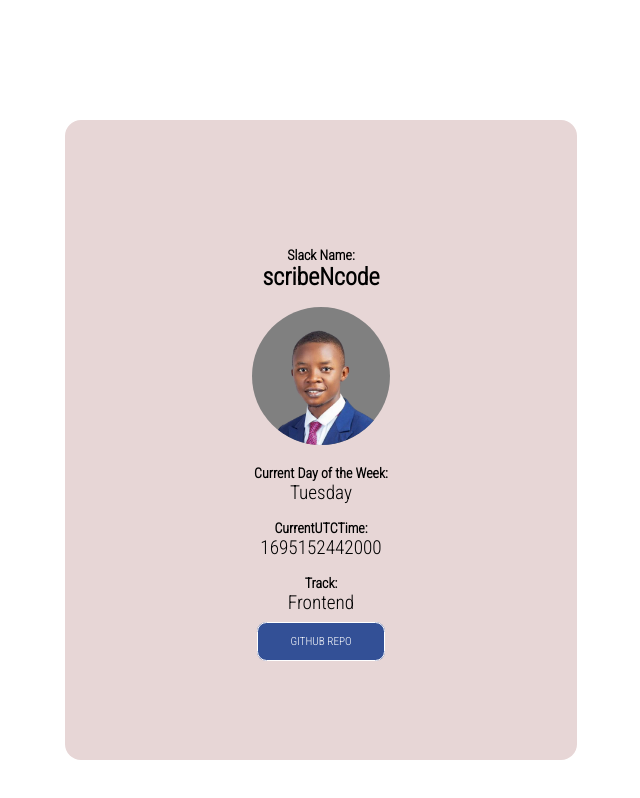
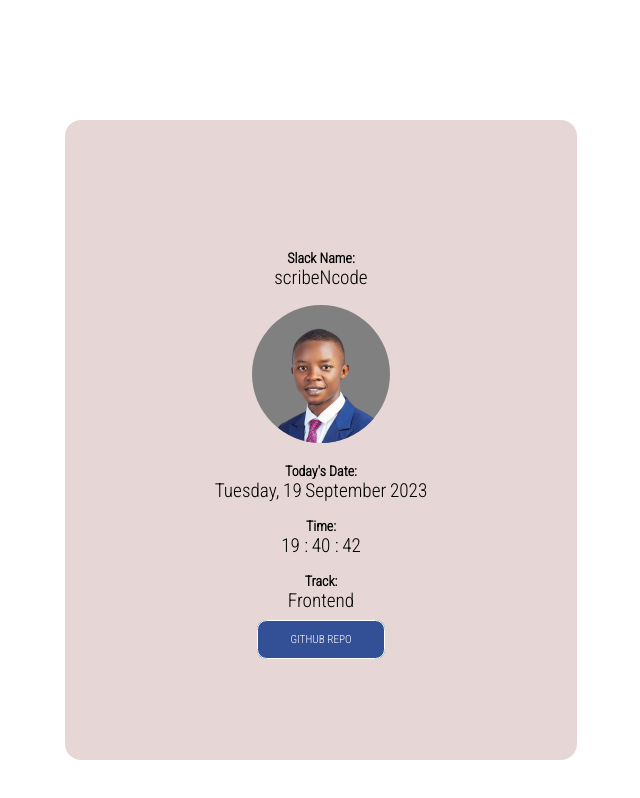
Before and after one commit to scribeNcode/DayTrackerUTC, a plain HTML site: page index.html in a window 1280 px wide. Shown: the whole page, without its empty margins (319-959 px from the left). Drawn offline with Linux system fonts and the light colour scheme.

Commit message:
added date, year, hour, minutes and seconds

```diff
--- a/index.css
+++ b/index.css
@@ -38,6 +38,7 @@ body {
 p {
   display: inline-block;
   font-size: 1.2rem;
+  font-weight: 300;
 }
 
 h2 {
--- a/index.html
+++ b/index.html
@@ -17,7 +17,7 @@
       <div class="content_wrapper">
         <div class="div_items">
           <h2>Slack Name:</h2>
-          <h1 data-testid="slackUserName">scribeNcode</h1>
+          <p data-testid="slackUserName">scribeNcode</p>
         </div>
         <div class="div_items">
           <img
@@ -27,12 +27,17 @@
           />
         </div>
         <div class="div_items">
-          <h2>Current Day of the Week:</h2>
+          <h2>Today's Date:</h2>
           <p data-testid="currentDayOfTheWeek"></p>
+          <p id="date"></p>
+          <p id="month"></p>
+          <p id="year"></p>
         </div>
         <div class="div_items">
-          <h2>CurrentUTCTime:</h2>
-          <p data-testid="CurrentUTCTime"></p>
+          <h2>Time:</h2>
+          <p id="hour"></p>
+          <p id="minute"></p>
+          <p id="seconds"></p>
         </div>
         <div class="div_items">
           <h2>Track:</h2>
--- a/index.js
+++ b/index.js
@@ -1,23 +1,64 @@
-function dateAndTime(){
-    // current time
-    const now = new Date();
+function dateAndTime() {
+  // current time
+  const now = new Date();
+  console.log(now);
 
-    // to get current UTC Time in milliseconds
-    let milli = now.getTime()
+  // to get current UTC Time in milliseconds
+  let hour = now.getHours();
+  let minute = now.getMinutes();
+  let seconds = now.getSeconds();
 
-    //update current UTC Time
-    document.querySelector('[data-testid="CurrentUTCTime"]').textContent = milli
+  //update current Time
+  document.getElementById("hour").textContent = `${hour} :`;
+  document.getElementById("minute").textContent = `${minute} :`;
+  document.getElementById("seconds").textContent = seconds;
 
-    // get today's day
-    const day = now.getDay()
+  // get today's day
+  const day = now.getDay();
 
-    //possible days
-    const days = ["Sunday", "Monday", "Tuesday", "Wednesday", "Thursday", "Friday", "Saturday"]
+  //todays date
+  let todaysDate = now.getDate();
 
-    //Update currentDayOfTheWeek dom
-    document.querySelector('[data-testid="currentDayOfTheWeek"]').textContent = days[day]
+  //month
+  let month = now.getMonth();
 
+  //year
+  let year = now.getFullYear();
+
+  //possible days
+  const days = [
+    "Sunday",
+    "Monday",
+    "Tuesday",
+    "Wednesday",
+    "Thursday",
+    "Friday",
+    "Saturday",
+  ];
+  //possible Months
+  let possibleMonths = [
+    "January",
+    "Febuary",
+    "March",
+    "April",
+    "May",
+    "June",
+    "July",
+    "August",
+    "September",
+    "October",
+    "November",
+    "December",
+  ];
+
+  //Update currentDayOfTheWeek dom
+  document.querySelector(
+    '[data-testid="currentDayOfTheWeek"]'
+  ).textContent = `${days[day]},`;
+  document.getElementById("date").textContent = todaysDate;
+  document.getElementById("month").textContent = possibleMonths[month];
+  document.getElementById("year").textContent = year;
 }
 
 //real time update of Time and Day
-setInterval(dateAndTime, 1000)
+setInterval(dateAndTime, 1000);
```
